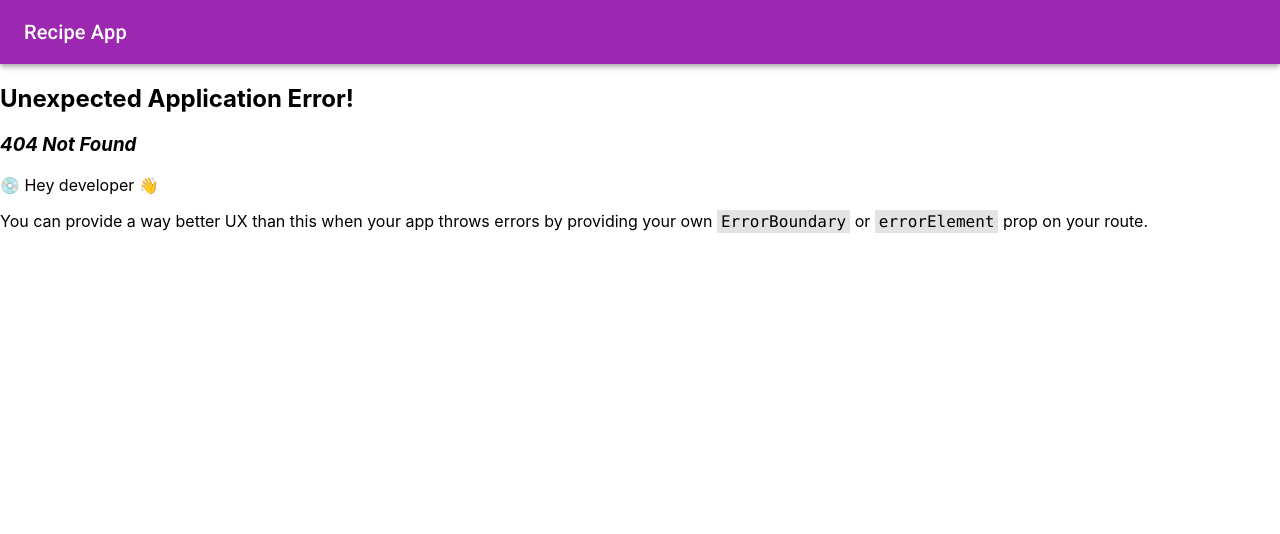
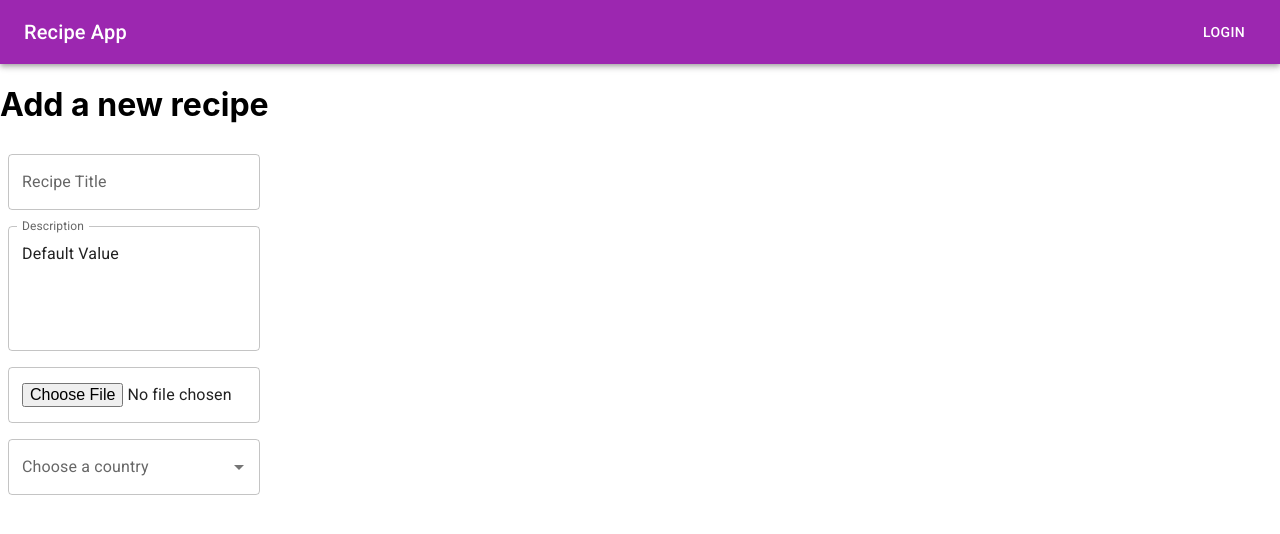
Before and after one commit to Rofiatmuritala/Recipe-app, a React (Create React App) app: page /add-recipe in a window 1280 px wide. Before the commit this address had no page. Shown: the top 534 px of the page. Built offline with nearby package versions, Linux system fonts and the light colour scheme; a web font is replaced by a local one.

Commit message:
add a product

```diff
--- a/src/App.js
+++ b/src/App.js
@@ -3,11 +3,13 @@ import Recipe from "./Pages/recipe";
 import Recipes from "./Pages/recipes";
 import Navbar from "./components/navbar";
 import { RouterProvider } from "react-router";
+import AddRecipe from "./Pages/add-recipe";
 
 const router = createBrowserRouter([
   {path: "/", element: <Recipes/>},
   {path: "/recipes", element: <Recipes/>},
-  {path: "/recipes/:id", element: <Recipe/>}
+  {path: "/recipes/:id", element: <Recipe/>},
+  {path: "/add-recipe/", element: <AddRecipe />}
 ]);
 
 function App() {
--- /dev/null
+++ b/src/Pages/add-recipe/index.jsx
@@ -0,0 +1,109 @@
+import { Autocomplete, Box, Button, FormControl, FormHelperText, Input, InputLabel, TextField } from '@mui/material'
+import React from 'react'
+
+function AddRecipe() {
+
+    const countries = [
+        { code: 'AD', label: 'Andorra', phone: '376' },
+        {
+          code: 'AE',
+          label: 'United Arab Emirates',
+          phone: '971',
+        },
+        { code: 'AF', label: 'Afghanistan', phone: '93' },
+        {
+          code: 'AG',
+          label: 'Antigua and Barbuda',
+          phone: '1-268',
+        },
+        { code: 'AI', label: 'Anguilla', phone: '1-264' },
+        { code: 'AL', label: 'Albania', phone: '355' },
+        { code: 'AM', label: 'Armenia', phone: '374' },
+        { code: 'AO', label: 'Angola', phone: '244' },
+        { code: 'AQ', label: 'Antarctica', phone: '672' },
+        { code: 'AR', label: 'Argentina', phone: '54' },
+        { code: 'AS', label: 'American Samoa', phone: '1-684' },
+        { code: 'AT', label: 'Austria', phone: '43' },
+        {
+          code: 'AU',
+          label: 'Australia',
+          phone: '61',
+          suggested: true,
+        },]
+
+  return (
+    <div       sx={{ width: 300, alignItems:"center",
+    justify: "center" }}    >
+        <h1>Add a new recipe</h1>
+        <Box
+      component="form"
+      sx={{
+        '& .MuiTextField-root': { m: 1, width: '25ch' }, display:"center"
+      }}
+      noValidate
+      autoComplete="off"
+       >
+      <div>
+        <TextField
+          id="outlined-multiline-flexible"
+          label="Recipe Title"
+          multiline
+          minRows={1}
+        />
+
+        <div>
+
+        <TextField
+          id="outlined-multiline-static"
+          label="Description"
+          multiline
+          rows={4}
+          defaultValue="Default Value"
+        />
+        </div>
+
+
+     <form>
+      <TextField type="file" />
+      {/* <Button variant="contained" color="primary" component="span">
+      </Button> */}
+     </form>
+
+
+     <Autocomplete
+      id="country-select-demo"
+      sx={{ width: 300 }}
+      options={countries}
+      autoHighlight
+      getOptionLabel={(option) => option.label}
+      renderOption={(props, option) => (
+        <Box component="li" sx={{ '& > img': { mr: 2, flexShrink: 0 } }} {...props}>
+          <img
+            loading="lazy"
+            width="20"
+            srcSet={`https://flagcdn.com/w40/${option.code.toLowerCase()}.png 2x`}
+            src={`https://flagcdn.com/w20/${option.code.toLowerCase()}.png`}
+            alt=""
+          />
+          {option.label} ({option.code}) +{option.phone}
+        </Box>
+      )}
+      renderInput={(params) => (
+        <TextField
+          {...params}
+          label="Choose a country"
+          inputProps={{
+            ...params.inputProps,
+            autoComplete: 'new-password', // disable autocomplete and autofill
+          }}
+        />
+      )}
+      />
+
+      </div>
+      </Box>
+    </div>
+  )
+}
+
+export default AddRecipe
--- a/src/Pages/recipe/index.jsx
+++ b/src/Pages/recipe/index.jsx
@@ -14,7 +14,7 @@ const getRecipe = (...args) => {
 
 export default function Recipe() {
   const {id} = useParams ()
-const {data:recipe, isLoading} = useSWR (`https://api.spoonacular.com/recipes/${id}/information`, getRecipe)
+const {data:recipe, isLoading} = useSWR (`http://localhost:4000/recipes/${id}`, getRecipe)
 
 console.log(recipe, isLoading)
 
@@ -23,7 +23,7 @@ console.log(recipe, isLoading)
     <>
     {isLoading? <img src={spinner}/>: (
     <Container>
-      <h1>{recipe.title}</h1>
+      <h1>{recipe.Data.title}</h1>
     <p>{recipe.summary} </p>
     <div dangerouslySetInnerHTML={{__html: recipe.summary}}></div>
     <img src={recipe.image} />
--- a/src/Pages/recipes/index.jsx
+++ b/src/Pages/recipes/index.jsx
@@ -14,7 +14,8 @@ export default function Recipes() {
 
         setLoading(true);
         // prepare url
-        const url = new URL('https://api.spoonacular.com/recipes/complexSearch');
+        // const url = new URL('https://api.spoonacular.com/recipes/complexSearch');
+        const url = new URL('http://localhost:4000/recipes');
         url.searchParams.append('apiKey', process.env.REACT_APP_SPOONACULAR_API_KEY);
         url.searchParams.append('query', searchItem);
 
@@ -23,7 +24,7 @@ export default function Recipes() {
         .then((response) => response.json())
         .then((data) => {
             // update the recipes state
-            setRecipes(data.results);
+            setRecipes(data.Data);
             // console.log(data);
         })
 
@@ -45,7 +46,7 @@ export default function Recipes() {
                 variant="outlined"
                 value={searchItem}
                 onChange={(e) => setSearchItem(e.target.value)}
-                onKeyDown={e => e.key == 'Enter' && searchRecipes()}
+                onKeyDown={e => e.key === 'Enter' && searchRecipes()}
                 />
 
             <Grid sx={{ mt: '1rem' }} container spacing={3}>
@@ -53,7 +54,7 @@ export default function Recipes() {
                 <Container sx={{display: 'flex', justifyContent:'center', marginTop:'10%'}}>
                     <img src={spinner} width="20%" />
                 </Container>
-             ): recipes.length > 0 ? recipes.map((recipe) => <RecipeItem key={recipe.id} title={recipe.title} image={recipe.image} />): (
+             ): recipes.length > 0 ? recipes.map((recipe) => <RecipeItem key={recipe._id}  title={recipe.title} image={recipe.image} id={recipe._id} />) : (
                 <Container sx={{display: 'flex', justifyContent:'center', marginTop:'10%'}}>
                      <img src={noRecipes} width="20%" />
                 </Container>
--- a/src/components/navbar/index.jsx
+++ b/src/components/navbar/index.jsx
@@ -1,4 +1,4 @@
-import { AppBar, Toolbar, Typography } from "@mui/material";
+import { AppBar, Button, Toolbar, Typography } from "@mui/material";
 
 
 
@@ -9,6 +9,7 @@ export default function Navbar() {
           <Typography variant="h6" component="div" sx={{ flexGrow: 1 }}>
             Recipe App
           </Typography>
+          <Button color="inherit">Login</Button>
         </Toolbar>
       </AppBar>
     );
--- a/src/components/navbar/recipe-item/index.jsx
+++ b/src/components/navbar/recipe-item/index.jsx
@@ -1,4 +1,5 @@
-import { Grid, Card, CardMedia, CardContent, Typography, Link } from "@mui/material";
+import { Grid, Card, CardMedia, CardContent, Typography } from "@mui/material";
+import { Link } from "react-router-dom";
 
 
 export default function RecipeItem({title,image, id}){
@@ -14,7 +15,7 @@ export default function RecipeItem({title,image, id}){
                 title= "Recipe"
             />
             <CardContent>
-                <Link to= { `/recipes/${id}`}>
+                <Link to={ `/recipes/${id}`}>
                 <Typography gutterBottom variant="h5" component="div">
                     {title}
                 </Typography>
```
